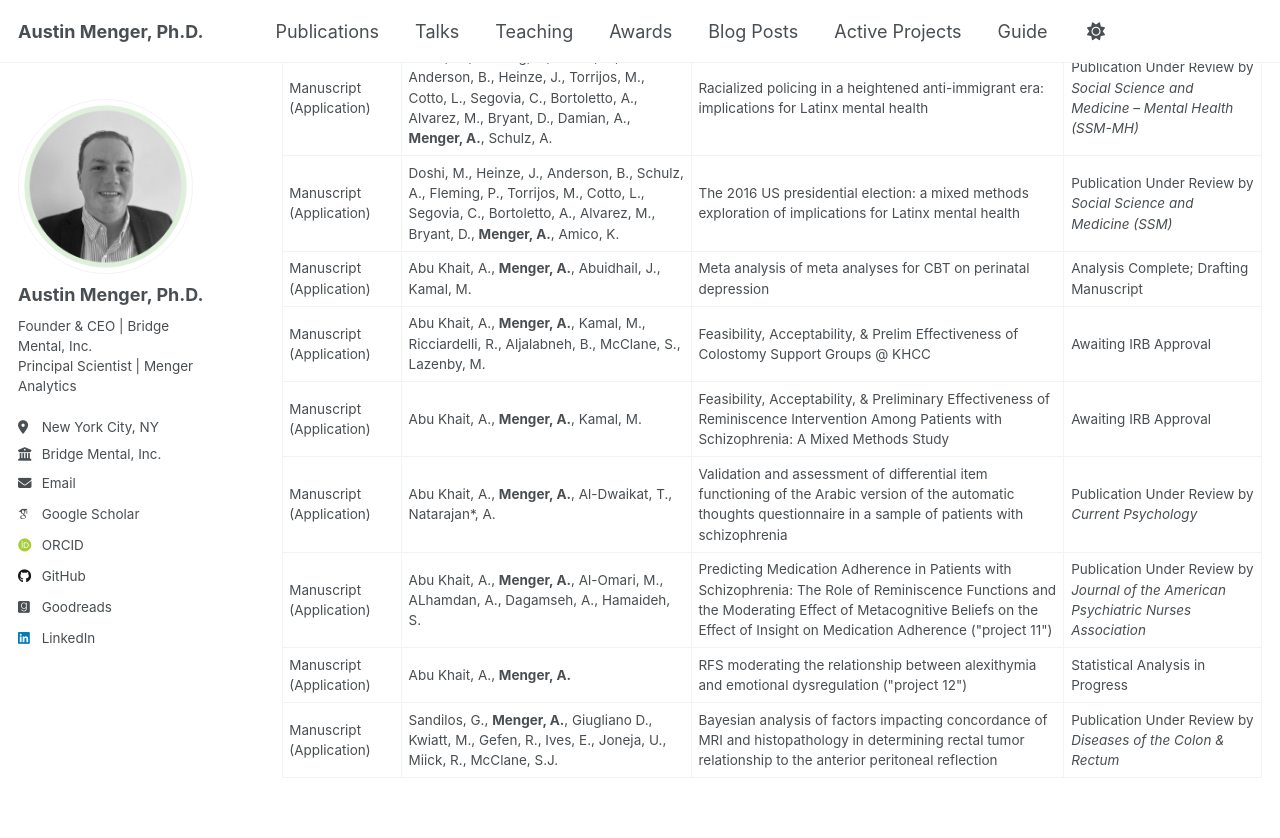
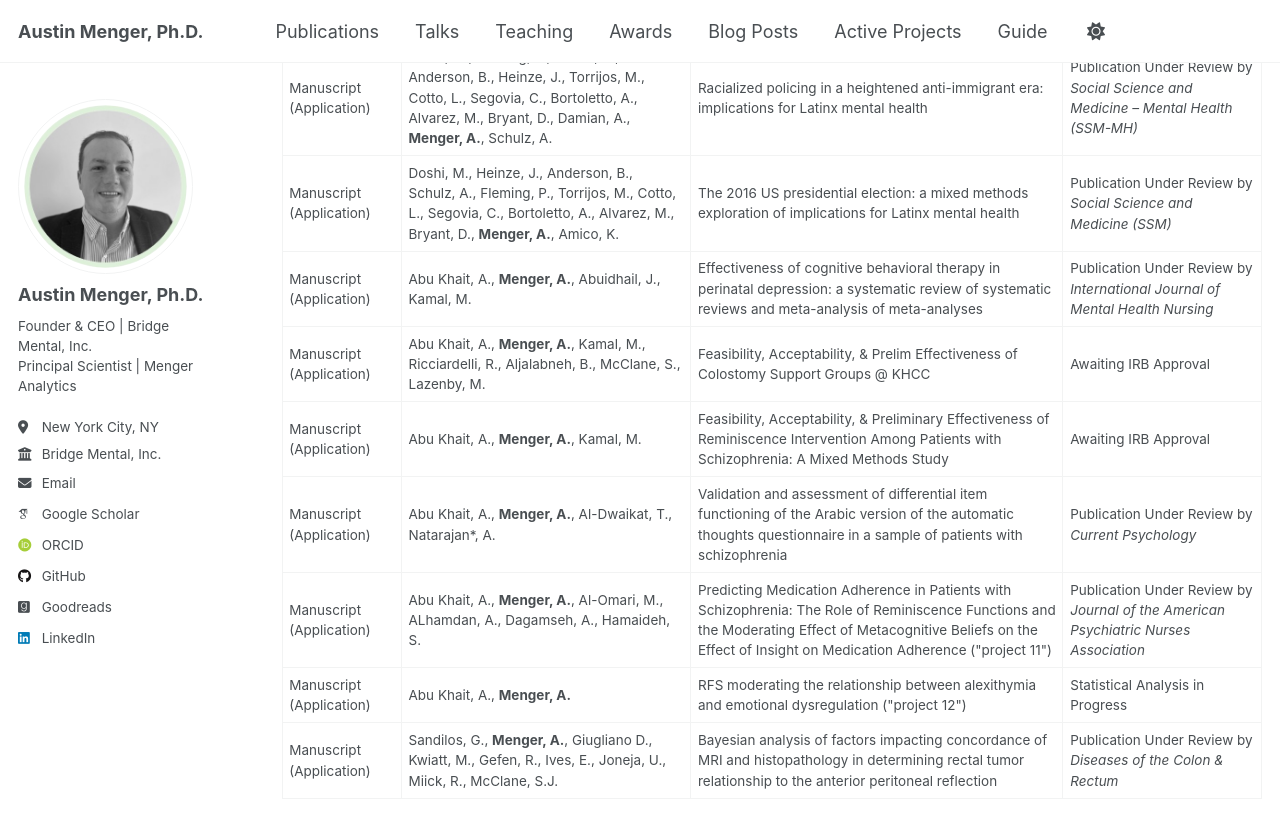
Before and after one commit to austinmenger/austinmenger.github.io, a Jekyll site: the page built from _pages/active_projects.md, in a window 1280 px wide and 900 px high, scrolled down 1261 px. Shown: the top 838 px of the window. Built offline with Jekyll 4.4.1, drawn with Linux system fonts in a browser that asks for light colours; some web fonts are replaced.

Commit message:
Update active_projects.md

```diff
--- a/_pages/active_projects.md
+++ b/_pages/active_projects.md
@@ -136,8 +136,8 @@ author_profile: true
  <tr>
   <td>Manuscript (Application)</td>
   <td>Abu Khait, A., <b>Menger, A.</b>, Abuidhail, J., Kamal, M.</td>
-  <td>Meta analysis of meta analyses for CBT on perinatal depression</td>
-  <td>Analysis Complete; Drafting Manuscript</td>
+  <td>Effectiveness of cognitive behavioral therapy in perinatal depression: a systematic review of systematic reviews and meta-analysis of meta-analyses</td>
+  <td>Publication Under Review by <em>International Journal of Mental Health Nursing</em></td>
  </tr>
  <tr>
   <td>Manuscript (Application)</td>
```
